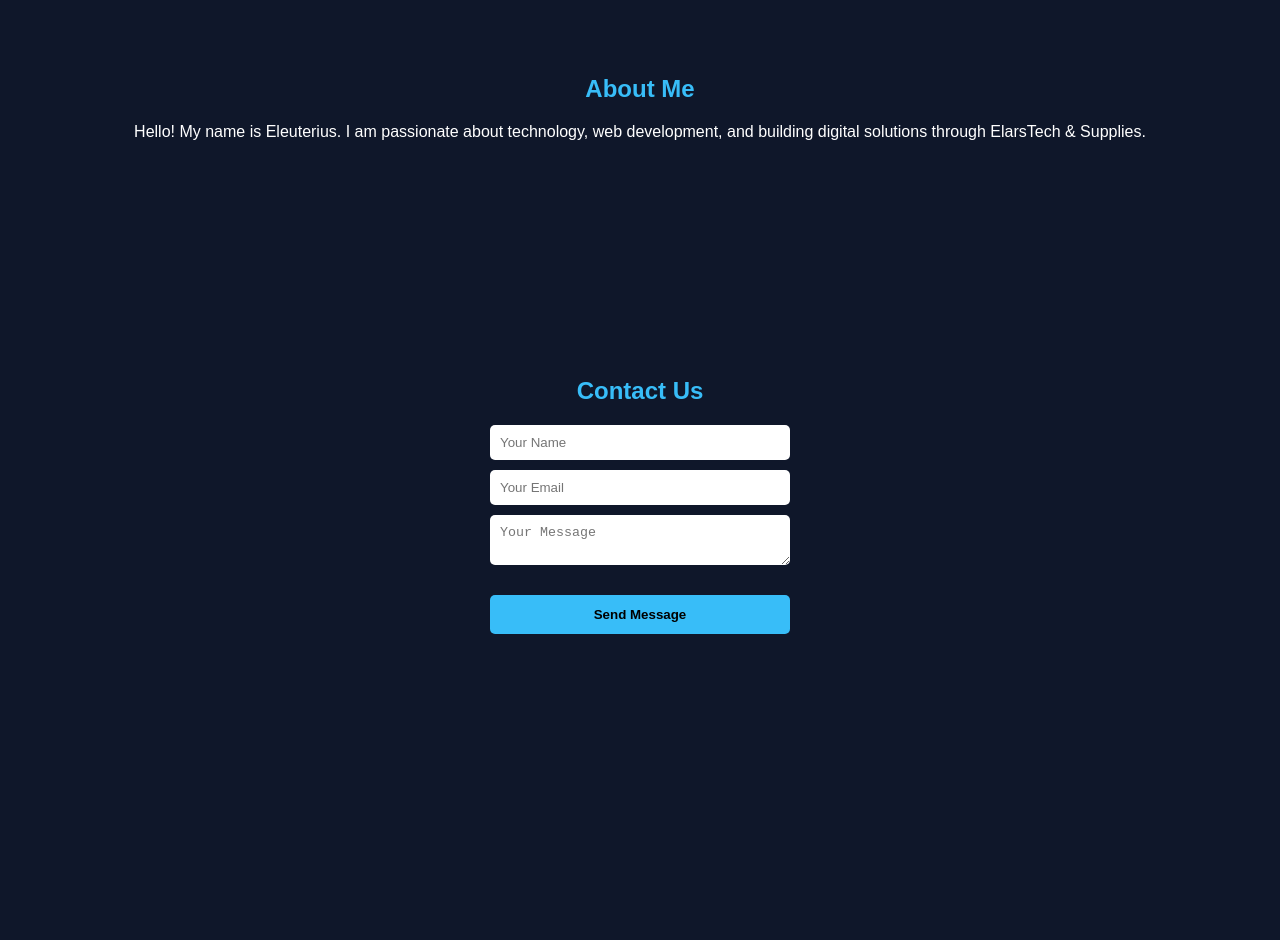
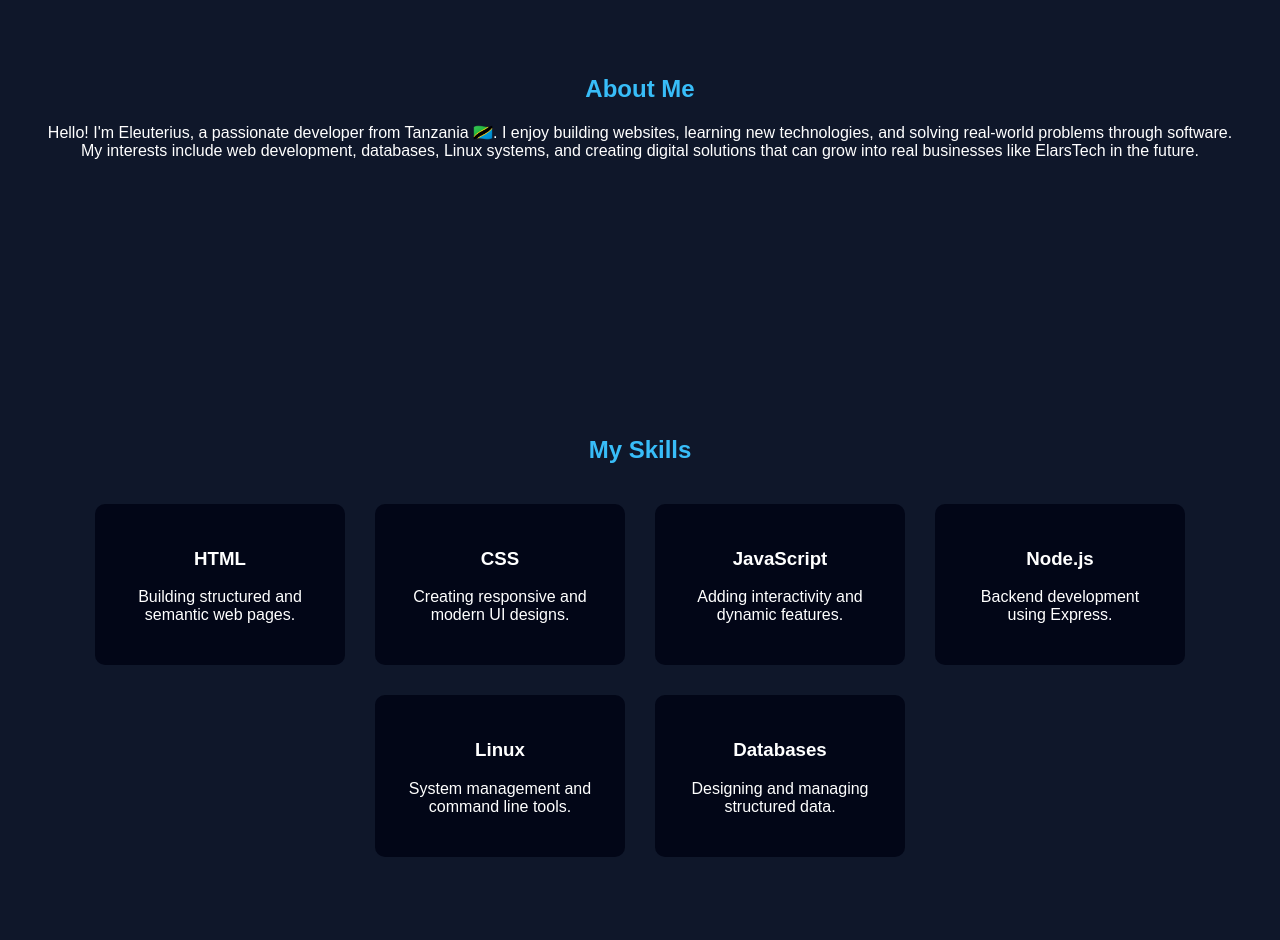
Before and after one commit to Itselars77/elarstech-web, a website: page index.html in a window 1280 px wide. Shown: the part 1840-2780 px from the top of the page. Before the commit the page ends 2514 px from the top, so only its background shows below. Drawn offline with nearby package versions, Linux system fonts and the light colour scheme.

Commit message:
Add developer skills section and improve portfolio structure

```diff
--- a/index.html
+++ b/index.html
@@ -15,6 +15,7 @@
     <h2>ElarsTech</h2>
     <a href="#">Home</a>
     <a href="#services">Services</a>
+    <a href="#skills">Skills</a>
     <a href="#about">About</a>
     <a href="#contact">Contact</a>
 </div>
@@ -94,12 +95,59 @@
 <h2>About Me</h2>
 
 <p>
-Hello! My name is Eleuterius. I am passionate about technology,
-web development, and building digital solutions through
-ElarsTech & Supplies.
+Hello! I'm Eleuterius, a passionate developer from Tanzania 🇹🇿.
+
+I enjoy building websites, learning new technologies, and solving
+real-world problems through software.
+
+My interests include web development, databases, Linux systems,
+and creating digital solutions that can grow into real businesses
+like ElarsTech in the future.
 </p>
 
+
 </section>
+
+<section id="skills" class="skills">
+
+<h2>My Skills</h2>
+
+<div class="skills-container">
+
+<div class="skill-card">
+<h3>HTML</h3>
+<p>Building structured and semantic web pages.</p>
+</div>
+
+<div class="skill-card">
+<h3>CSS</h3>
+<p>Creating responsive and modern UI designs.</p>
+</div>
+
+<div class="skill-card">
+<h3>JavaScript</h3>
+<p>Adding interactivity and dynamic features.</p>
+</div>
+
+<div class="skill-card">
+<h3>Node.js</h3>
+<p>Backend development using Express.</p>
+</div>
+
+<div class="skill-card">
+<h3>Linux</h3>
+<p>System management and command line tools.</p>
+</div>
+
+<div class="skill-card">
+<h3>Databases</h3>
+<p>Designing and managing structured data.</p>
+</div>
+
+</div>
+
+</section>
+
 
 <section id="contact" class="contact">
 
--- a/style.css
+++ b/style.css
@@ -225,6 +225,31 @@ text-align:center;
 margin-top:120px;
 }
 
+.skills{
+text-align:center;
+margin-top:120px;
+}
+
+.skills-container{
+display:flex;
+justify-content:center;
+gap:30px;
+flex-wrap:wrap;
+margin-top:40px;
+}
+
+.skill-card{
+background:#020617;
+padding:25px;
+border-radius:10px;
+width:200px;
+transition:0.3s;
+}
+
+.skill-card:hover{
+transform:translateY(-10px);
+}
+
 
 h2{
     color:#38bdf8;
```
